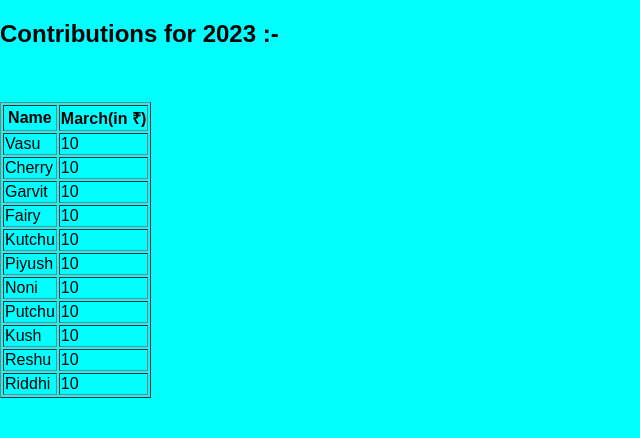
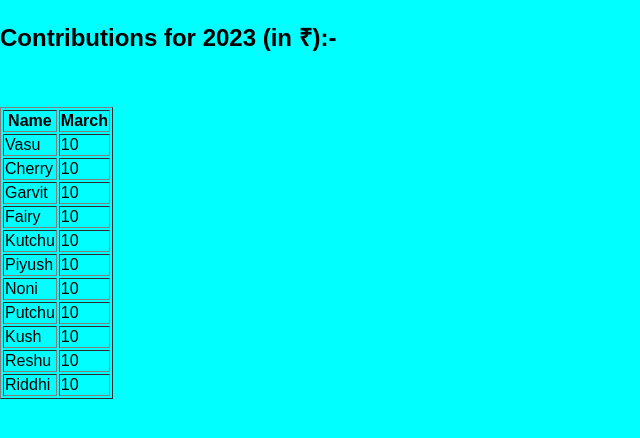
Before and after one commit to aitweb/ait, a plain HTML site: page archives.html in a window 1280 px wide. Shown: the whole page, without its empty margins (0-640 px from the left). Drawn offline with Linux system fonts and the light colour scheme.

Commit message:
Update archives.html

```diff
--- a/archives.html
+++ b/archives.html
@@ -9,9 +9,9 @@
   <link rel="stylesheet" href="archstyle.css">
 </head>
   <body>
-     <h2>Contributions for 2023 :- </h2>
+     <h2>Contributions for 2023 (in ₹):- </h2>
      <table border=1>
-       <tr><th>Name </th><th>March(in ₹) </th></tr>
+       <tr><th>Name</th><th>March</th></tr>
          <tr><td>Vasu</td><td>10</td></tr>
          <tr><td>Cherry</td><td>10</td></tr>
          <tr><td>Garvit</td><td>10</td></tr>
```
